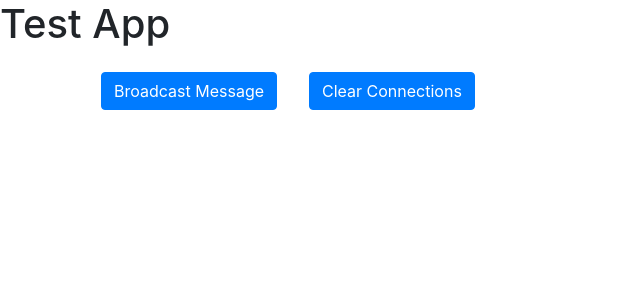
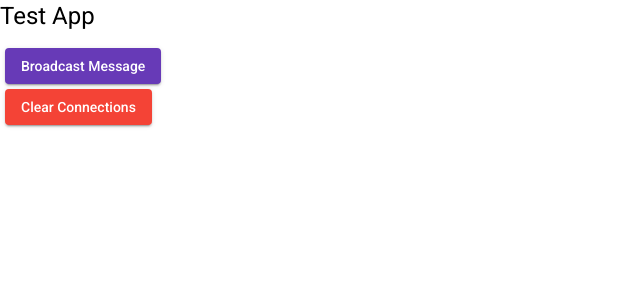
Before and after one commit to bajohn/rf, an Angular app in the folder frontend/: page / in a window 1280 px wide. Shown: the top 300 px of the page, without its empty margins (0-640 px from the left). Built offline with nearby package versions, Linux system fonts and the light colour scheme; no server answers.

Commit message:
switch frontend style to material design

```diff
--- a/frontend/angular.json
+++ b/frontend/angular.json
@@ -25,6 +25,7 @@
               "src/assets"
             ],
             "styles": [
+              "./node_modules/@angular/material/prebuilt-themes/deeppurple-amber.css",
               "src/styles.css"
             ],
             "scripts": []
@@ -89,6 +90,7 @@
               "src/assets"
             ],
             "styles": [
+              "./node_modules/@angular/material/prebuilt-themes/deeppurple-amber.css",
               "src/styles.css"
             ],
             "scripts": []
@@ -120,6 +122,7 @@
           }
         }
       }
-    }},
+    }
+  },
   "defaultProject": "rf"
 }
--- a/frontend/package.json
+++ b/frontend/package.json
@@ -12,16 +12,16 @@
   "private": true,
   "dependencies": {
     "@angular/animations": "~9.0.3",
+    "@angular/cdk": "^9.2.0",
     "@angular/common": "~9.0.3",
     "@angular/compiler": "~9.0.3",
     "@angular/core": "~9.0.3",
     "@angular/forms": "~9.0.3",
     "@angular/localize": "^9.1.1",
+    "@angular/material": "^9.2.0",
     "@angular/platform-browser": "~9.0.3",
     "@angular/platform-browser-dynamic": "~9.0.3",
     "@angular/router": "~9.0.3",
-    "@ng-bootstrap/ng-bootstrap": "^6.0.2",
-    "bootstrap": "^4.4.1",
     "rxjs": "~6.5.4",
     "tslib": "^1.10.0",
     "zone.js": "~0.10.2"
--- a/frontend/src/app/app.component.html
+++ b/frontend/src/app/app.component.html
@@ -1,17 +1,11 @@
+<div class="container"></div>
 <h1>
     Test App
 </h1>
-<div class="container">
-    <div class="row">
-        <div class="col-12">
-            <button class="m-3 btn btn-primary" (click)="click_broadcast()">
-                Broadcast Message
-            </button>
-            <button class="m-3 btn btn-primary" (click)="click_clear()">
-                Clear Connections
-            </button>
-        </div>
-    </div>
-
-
+<div class="pad-btn">
+    <button button mat-raised-button color="primary" class="pad-btn" (click)="click_broadcast()"> Broadcast
+        Message</button>
 </div>
+<div class="pad-btn">
+    <button button mat-raised-button color="warn" class="pad-btn" (click)="click_clear()"> Clear Connections</button>
+</div>
--- a/frontend/src/index.html
+++ b/frontend/src/index.html
@@ -6,8 +6,10 @@
   <base href="/">
   <meta name="viewport" content="width=device-width, initial-scale=1">
   <link rel="icon" type="image/x-icon" href="favicon.ico">
+  <link href="https://fonts.googleapis.com/css?family=Roboto:300,400,500&display=swap" rel="stylesheet">
+  <link href="https://fonts.googleapis.com/icon?family=Material+Icons" rel="stylesheet">
 </head>
-<body>
+<body class="mat-typography">
   <app-root></app-root>
 </body>
 </html>
--- a/frontend/src/styles.css
+++ b/frontend/src/styles.css
@@ -1,2 +1,9 @@
 /* You can add global styles to this file, and also import other style files */
-@import '~bootstrap/dist/css/bootstrap.css';
+html, body { height: 100%; }
+body { margin: 0; font-family: Roboto, "Helvetica Neue", sans-serif; }
+
+
+
+.pad-btn{
+    margin:5px;
+}
```
Also changed, not shown: frontend/src/app/app.module.ts (+5 -3 lines), 1 other file (tests, documents, lock files or other folders).
